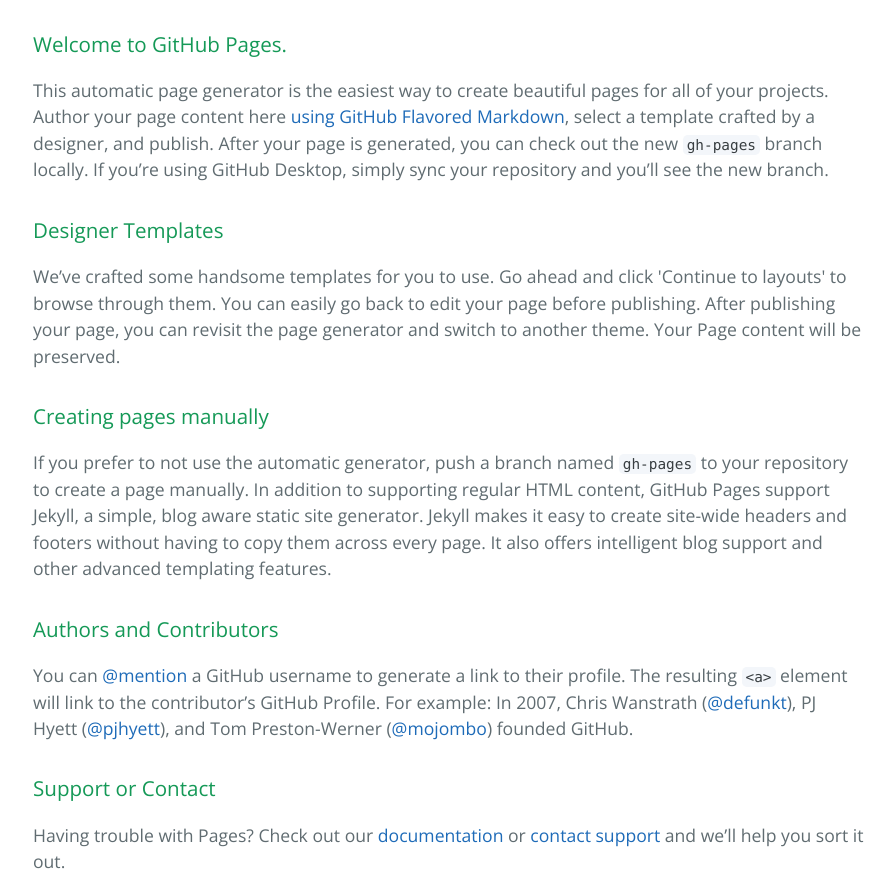
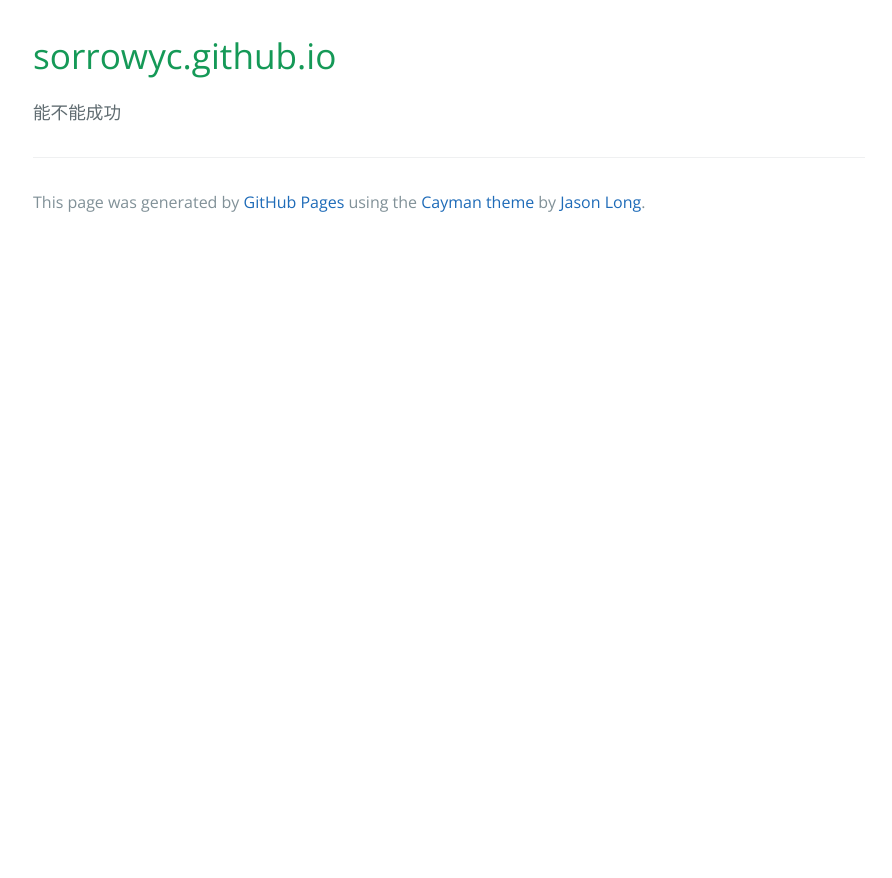
Before and after one commit to sorrowyc/sorrowyc.github.io, a plain HTML site: page index.html in a window 1280 px wide. Shown: the part 320-1198 px from the top of the page, without its empty margins (191-1083 px from the left). After the commit the page ends 800 px from the top, so only its background shows below. Drawn offline with nearby package versions, Linux system fonts and the light colour scheme.

Commit message:
Replace master branch with page content via GitHub

```diff
--- a/index.html
+++ b/index.html
@@ -16,30 +16,10 @@
     </section>
 
     <section class="main-content">
-      <h3>
-<a id="welcome-to-github-pages" class="anchor" href="#welcome-to-github-pages" aria-hidden="true"><span aria-hidden="true" class="octicon octicon-link"></span></a>Welcome to GitHub Pages.</h3>
+      <h1>
+<a id="sorrowycgithubio" class="anchor" href="#sorrowycgithubio" aria-hidden="true"><span aria-hidden="true" class="octicon octicon-link"></span></a>sorrowyc.github.io</h1>
 
-<p>This automatic page generator is the easiest way to create beautiful pages for all of your projects. Author your page content here <a href="https://guides.github.com/features/mastering-markdown/">using GitHub Flavored Markdown</a>, select a template crafted by a designer, and publish. After your page is generated, you can check out the new <code>gh-pages</code> branch locally. If you’re using GitHub Desktop, simply sync your repository and you’ll see the new branch.</p>
-
-<h3>
-<a id="designer-templates" class="anchor" href="#designer-templates" aria-hidden="true"><span aria-hidden="true" class="octicon octicon-link"></span></a>Designer Templates</h3>
-
-<p>We’ve crafted some handsome templates for you to use. Go ahead and click 'Continue to layouts' to browse through them. You can easily go back to edit your page before publishing. After publishing your page, you can revisit the page generator and switch to another theme. Your Page content will be preserved.</p>
-
-<h3>
-<a id="creating-pages-manually" class="anchor" href="#creating-pages-manually" aria-hidden="true"><span aria-hidden="true" class="octicon octicon-link"></span></a>Creating pages manually</h3>
-
-<p>If you prefer to not use the automatic generator, push a branch named <code>gh-pages</code> to your repository to create a page manually. In addition to supporting regular HTML content, GitHub Pages support Jekyll, a simple, blog aware static site generator. Jekyll makes it easy to create site-wide headers and footers without having to copy them across every page. It also offers intelligent blog support and other advanced templating features.</p>
-
-<h3>
-<a id="authors-and-contributors" class="anchor" href="#authors-and-contributors" aria-hidden="true"><span aria-hidden="true" class="octicon octicon-link"></span></a>Authors and Contributors</h3>
-
-<p>You can <a href="https://help.github.com/articles/basic-writing-and-formatting-syntax/#mentioning-users-and-teams" class="user-mention">@mention</a> a GitHub username to generate a link to their profile. The resulting <code>&lt;a&gt;</code> element will link to the contributor’s GitHub Profile. For example: In 2007, Chris Wanstrath (<a href="https://github.com/defunkt" class="user-mention">@defunkt</a>), PJ Hyett (<a href="https://github.com/pjhyett" class="user-mention">@pjhyett</a>), and Tom Preston-Werner (<a href="https://github.com/mojombo" class="user-mention">@mojombo</a>) founded GitHub.</p>
-
-<h3>
-<a id="support-or-contact" class="anchor" href="#support-or-contact" aria-hidden="true"><span aria-hidden="true" class="octicon octicon-link"></span></a>Support or Contact</h3>
-
-<p>Having trouble with Pages? Check out our <a href="https://help.github.com/pages">documentation</a> or <a href="https://github.com/contact">contact support</a> and we’ll help you sort it out.</p>
+<p>能不能成功</p>
 
       <footer class="site-footer">
 
```
Also changed, not shown: params.json (+1 -1 lines).
